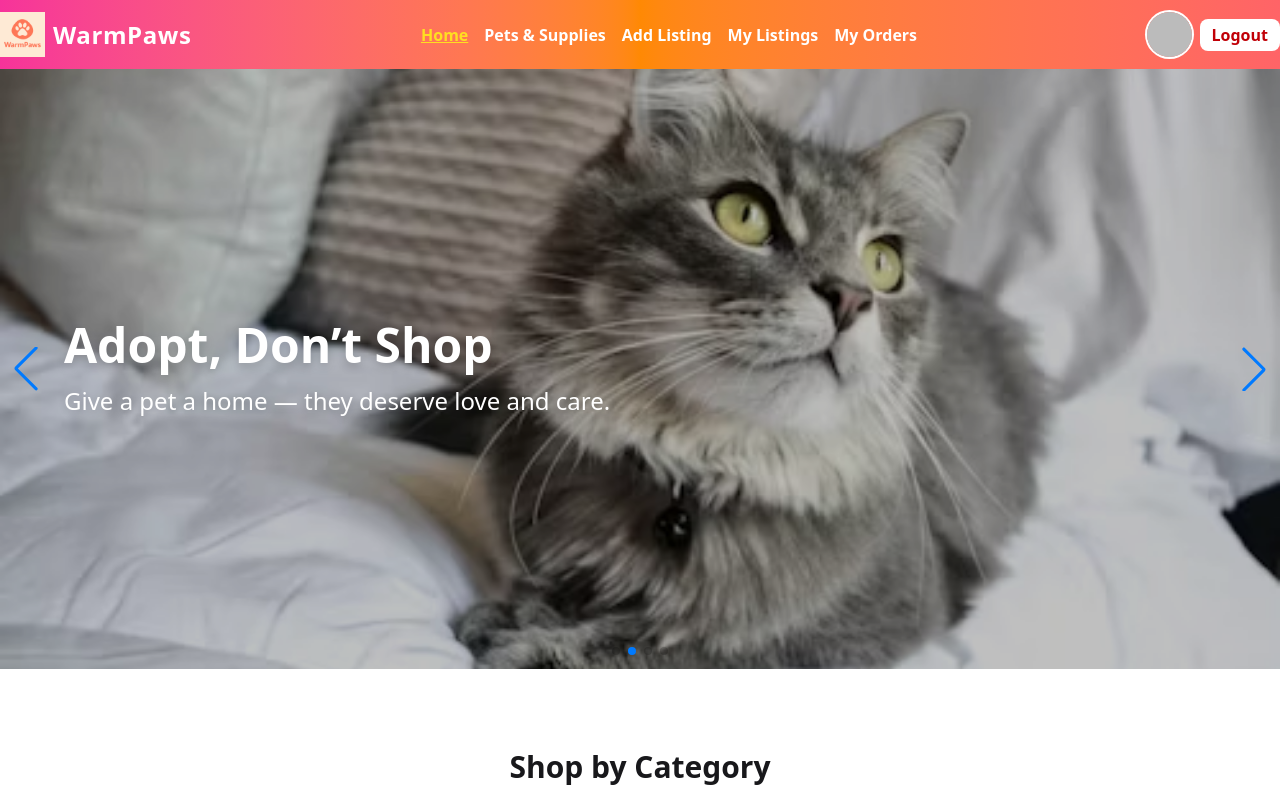
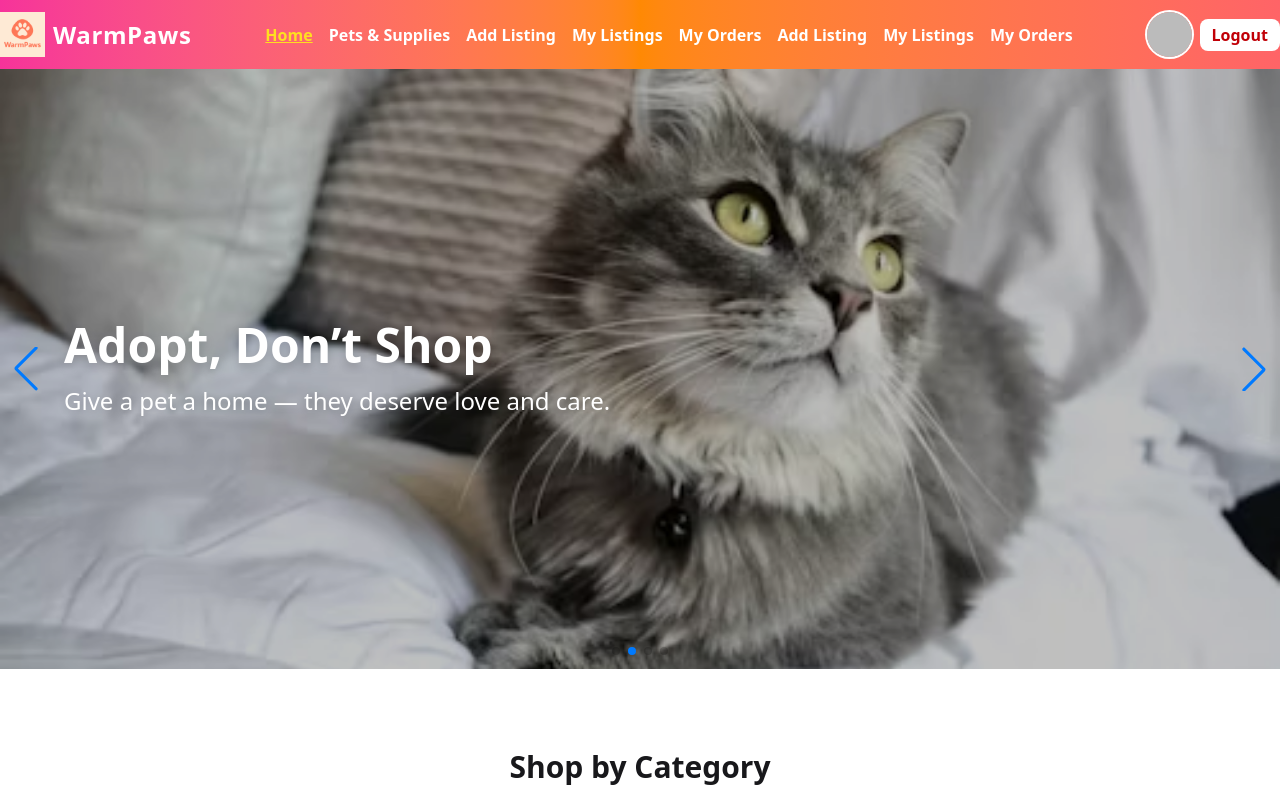
Before and after one commit to Farjana02mim/petAdoption-client, a React (Vite) app: page / in a window 1280 px wide. Shown: the top 800 px of the page. Built offline with nearby package versions, Linux system fonts and the light colour scheme; no server answers; sample sign-in values are in the browser's storage.

Commit message:
completed authentication

```diff
--- a/src/components/Navbar.jsx
+++ b/src/components/Navbar.jsx
@@ -23,8 +23,6 @@ const Navbar = () => {
   return (
     <div className="bg-gradient-to-r from-pink-500 via-orange-400 to-red-400 shadow-lg relative">
       <MyContainer className="flex items-center justify-between py-3 relative">
-
-        {/* ----------- LOGO ----------- */}
         <div className="flex items-center gap-2">
           <img src={logo} alt="Logo" className="w-[45px]" />
           <h1 className="text-white text-2xl font-semibold tracking-wide">
@@ -41,6 +39,9 @@ const Navbar = () => {
           {/* After Login Menus */}
           {user && (
             <>
+              <li><MyLink to="/add-listing">Add Listing</MyLink></li>
+              <li><MyLink to="/my-listings">My Listings</MyLink></li>
+              <li><MyLink to="/my-orders">My Orders</MyLink></li>
               <li><MyLink to="/add-listing">Add Listing</MyLink></li>
               <li><MyLink to="/my-listings">My Listings</MyLink></li>
               <li><MyLink to="/my-orders">My Orders</MyLink></li>
--- a/src/pages/AddListing.jsx
+++ b/src/pages/AddListing.jsx
@@ -7,6 +7,7 @@ import "react-toastify/dist/ReactToastify.css";
 const AddListing = () => {
   const { user } = useContext(AuthContext);
   const location = useLocation();
+
 
   const [form, setForm] = useState({
     name: "",
```
